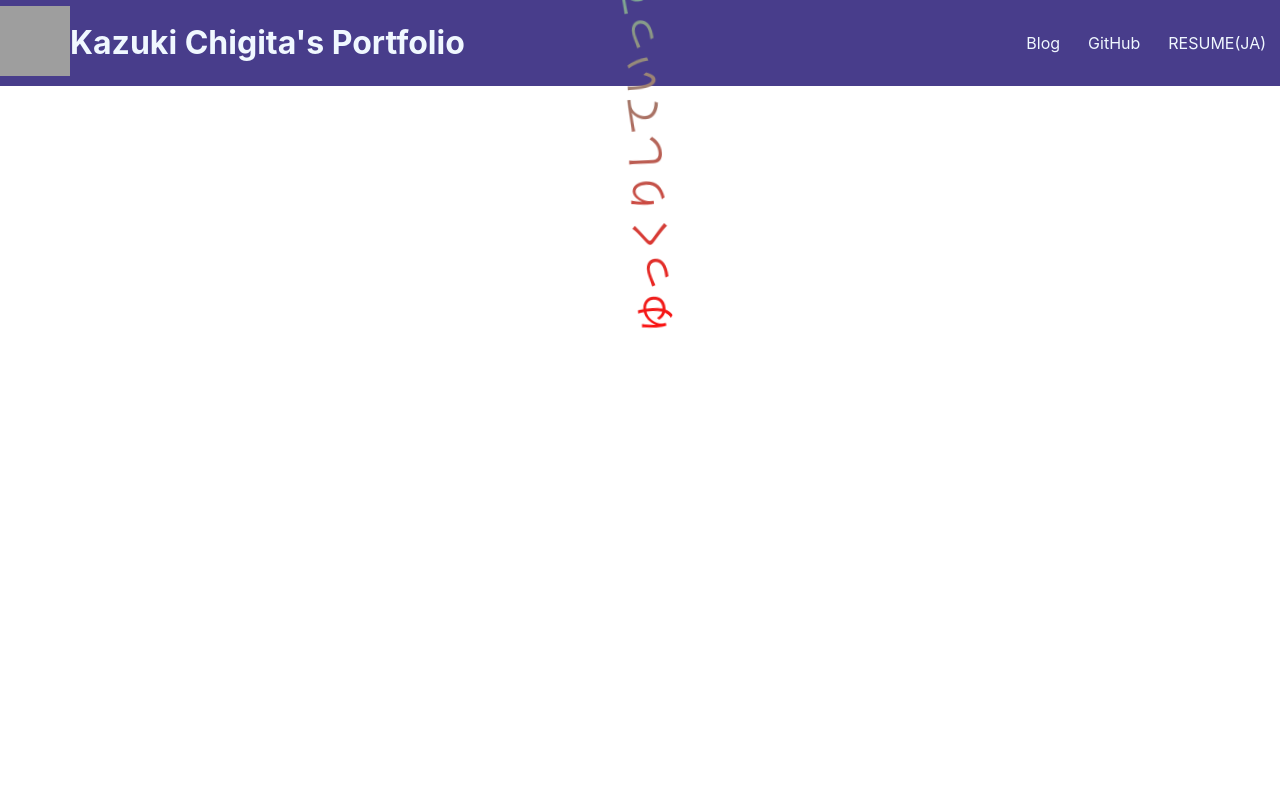
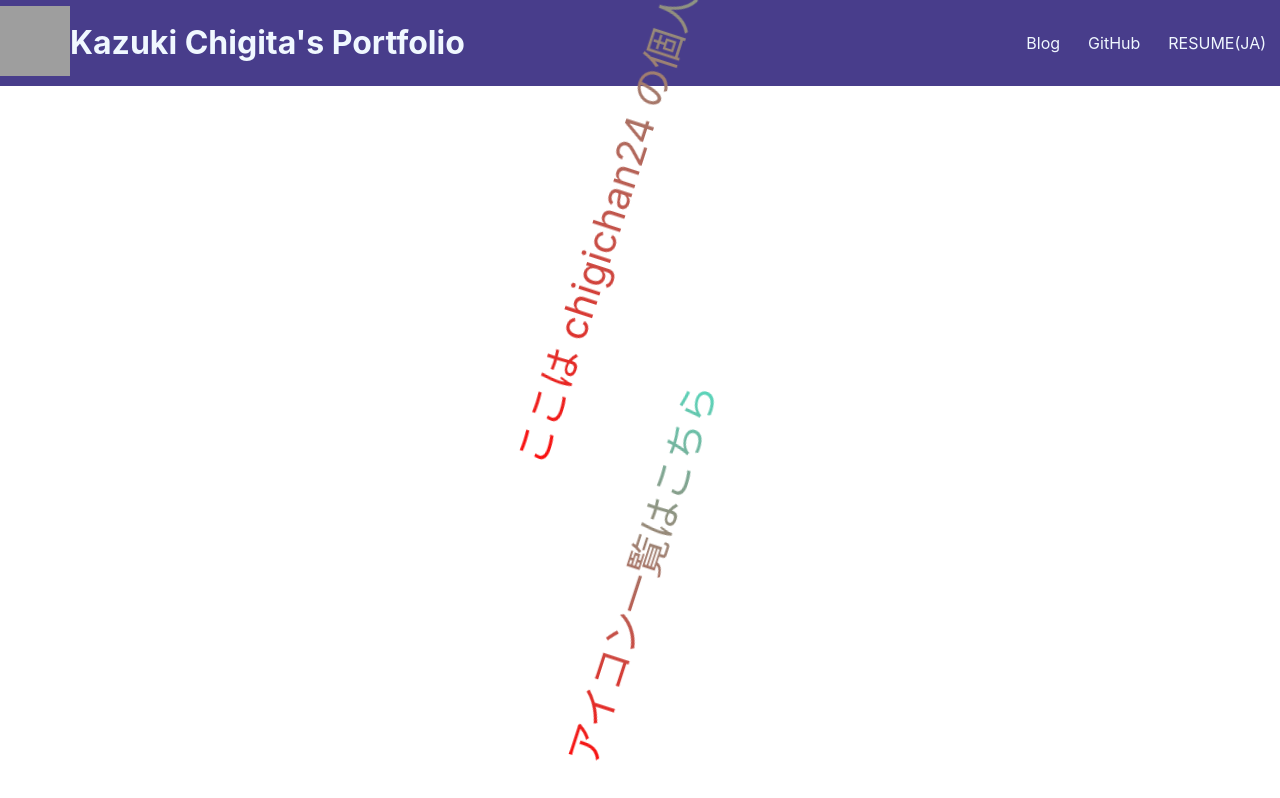
Before and after one commit to chigichan24/chigichan24.github.io, a Next.js app: page / in a window 1280 px wide. Shown: the top 798 px of the page. Built offline with nearby package versions, Linux system fonts and the light colour scheme; grey boxes are pictures that could not be loaded.

Commit message:
Add navigation route for icons page

```diff
--- a/pages/index.tsx
+++ b/pages/index.tsx
@@ -1,6 +1,7 @@
 import type {NextPage} from 'next'
 import styles from '../styles/Home.module.css'
 import MyHeader from "../components/MyHeader";
+import Link from 'next/link';
 
 const Home: NextPage = () => {
     return (
@@ -8,7 +9,13 @@ const Home: NextPage = () => {
             <MyHeader headerTitle="Home"/>
             <div className={styles.container}>
                 <div className={styles.content}>
-                    ゆっくりしていってね。
+                    ここは chigichan24 の個人ページです。
+                </div>
+                <div className={styles.content}>
+                    アイコン一覧は
+                    <Link href="/icons">
+                        <a>こちら</a>
+                    </Link>
                 </div>
             </div>
         </>
--- a/styles/Home.module.css
+++ b/styles/Home.module.css
@@ -1,12 +1,13 @@
 .container {
     padding: 0 0rem;
     display: flex;
-    flex-direction: row;
+    flex-direction: column;
     justify-content: center;
     align-items: center;
 }
 
 .content {
+    margin-bottom: 400px;
     font-size: 40px;
     animation: rotate 2s linear infinite;
     transform-origin: center;
```
